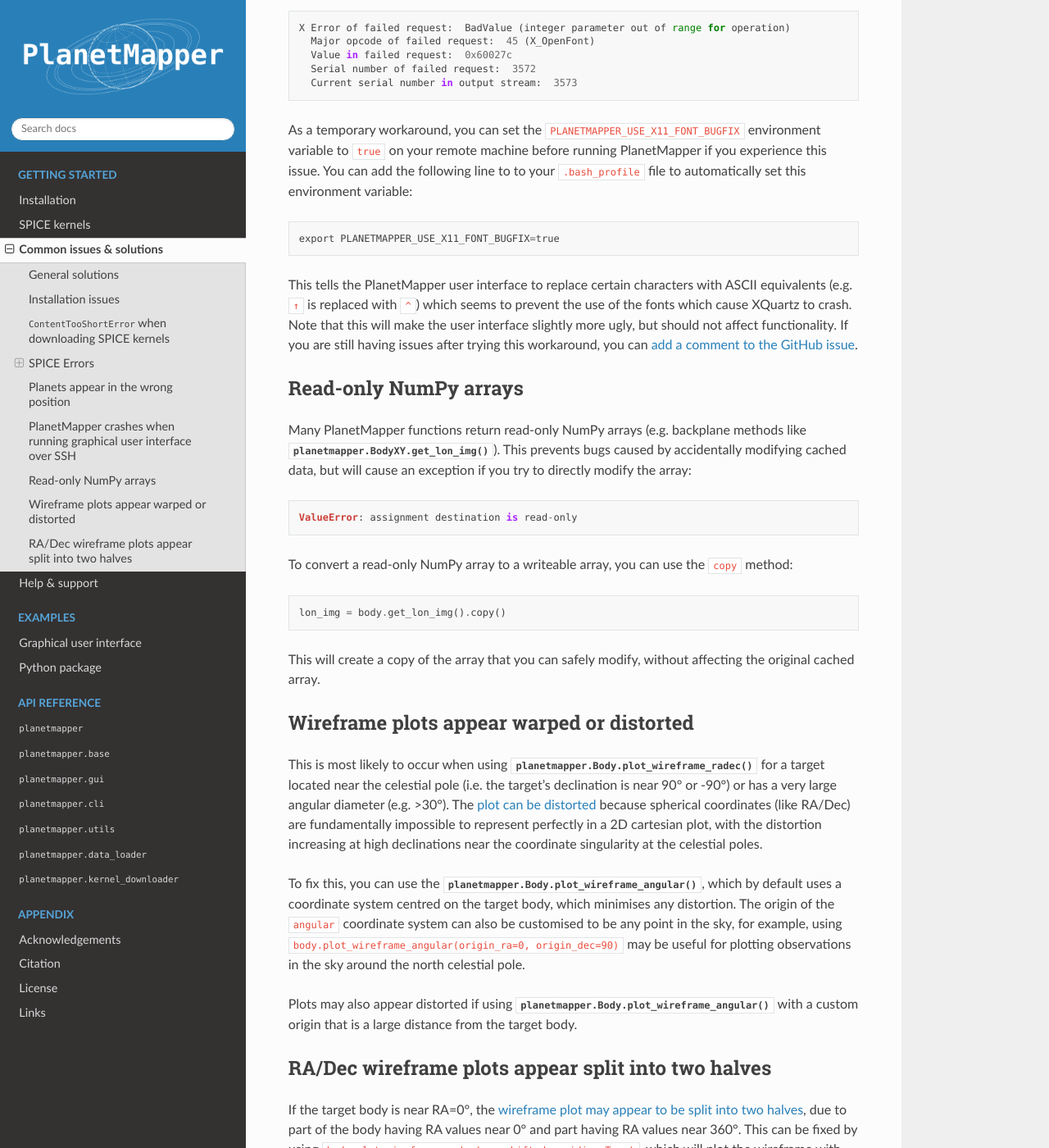
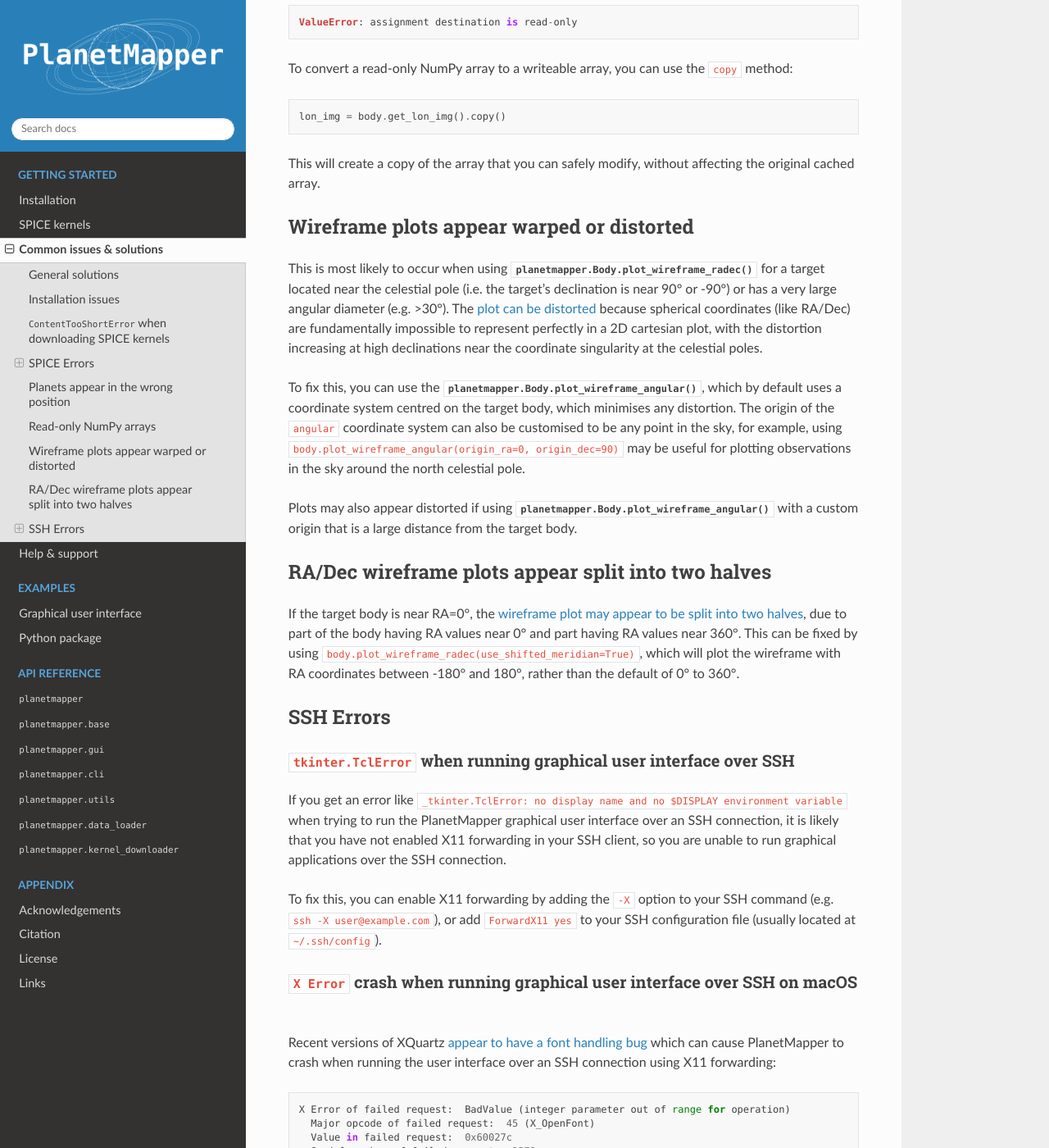
Before and after one commit to ortk95/planetmapper, a Sphinx documentation site: the page built from docs/common_issues.rst, in a window 1280 px wide and 1400 px high, scrolled down 2698 px. Shown: the whole window at 82% size. Built offline with Sphinx 7.4.7 and the Read the Docs theme 3.1.0, drawn with Linux system fonts in a browser that asks for light colours; the version number could not be read and is left out; some of the changed text lies outside the part shown.

Commit message:
Document no X11 error when running over SSH

```diff
--- a/docs/common_issues.rst
+++ b/docs/common_issues.rst
@@ -73,23 +73,6 @@
 - If you are using WCS information saved in the FITS header to automatically set the disc position, note that telescope pointing information (i.e. the WCS information) is never perfect. For example, due to the errors in guide star tracking, JWST pointing is only accurate to ~0.5".
 
 
-PlanetMapper crashes when running graphical user interface over SSH
-====================================================================
-Recent versions of XQuartz `appear to have a font handling bug <https://github.com/XQuartz/XQuartz/issues/216>`_ which can cause PlanetMapper to crash when running the user interface over an SSH connection using X11 forwarding: ::
-
-    X Error of failed request:  BadValue (integer parameter out of range for operation)
-      Major opcode of failed request:  45 (X_OpenFont)
-      Value in failed request:  0x60027c
-      Serial number of failed request:  3572
-      Current serial number in output stream:  3573
-
-As a temporary workaround, you can set the `PLANETMAPPER_USE_X11_FONT_BUGFIX` environment variable to `true` on your remote machine before running PlanetMapper if you experience this issue. You can add the following line to to your `.bash_profile` file to automatically set this environment variable: ::
-
-    export PLANETMAPPER_USE_X11_FONT_BUGFIX=true
-
-This tells the PlanetMapper user interface to replace certain characters with ASCII equivalents (e.g. `↑` is replaced with `^`) which seems to prevent the use of the fonts which cause XQuartz to crash. Note that this will make the user interface slightly more ugly, but should not affect functionality. If you are still having issues after trying this workaround, you can `add a comment to the GitHub issue <https://github.com/ortk95/planetmapper/issues/145>`_.
-
-
 .. _readonly arrays:
 
 Read-only NumPy arrays
@@ -121,3 +104,30 @@
 RA/Dec wireframe plots appear split into two halves
 ===================================================
 If the target body is near RA=0°, the `wireframe plot may appear to be split into two halves <https://github.com/ortk95/planetmapper/issues/326#issuecomment-1934275816>`_, due to part of the body having RA values near 0° and part having RA values near 360°. This can be fixed by using `body.plot_wireframe_radec(use_shifted_meridian=True)`, which will plot the wireframe with RA coordinates between -180° and 180°, rather than the default of 0° to 360°.
+
+
+SSH Errors
+==========
+
+`tkinter.TclError` when running graphical user interface over SSH
+------------------------------------------------------------------
+If you get an error like `_tkinter.TclError: no display name and no $DISPLAY environment variable` when trying to run the PlanetMapper graphical user interface over an SSH connection, it is likely that you have not enabled X11 forwarding in your SSH client, so you are unable to run graphical applications over the SSH connection.
+
+To fix this, you can enable X11 forwarding by adding the `-X` option to your SSH command (e.g. `ssh -X user@example.com`), or add `ForwardX11 yes` to your SSH configuration file (usually located at `~/.ssh/config`).
+
+
+`X Error` crash when running graphical user interface over SSH on macOS
+-----------------------------------------------------------------------
+Recent versions of XQuartz `appear to have a font handling bug <https://github.com/XQuartz/XQuartz/issues/216>`_ which can cause PlanetMapper to crash when running the user interface over an SSH connection using X11 forwarding: ::
+
+    X Error of failed request:  BadValue (integer parameter out of range for operation)
+      Major opcode of failed request:  45 (X_OpenFont)
+      Value in failed request:  0x60027c
+      Serial number of failed request:  3572
+      Current serial number in output stream:  3573
+
+As a temporary workaround, you can set the `PLANETMAPPER_USE_X11_FONT_BUGFIX` environment variable to `true` on your remote machine before running PlanetMapper if you experience this issue. You can add the following line to to your `.bash_profile` file to automatically set this environment variable: ::
+
+    export PLANETMAPPER_USE_X11_FONT_BUGFIX=true
+
+This tells the PlanetMapper user interface to replace certain characters with ASCII equivalents (e.g. `↑` is replaced with `^`) which seems to prevent the use of the fonts which cause XQuartz to crash. Note that this will make the user interface slightly more ugly, but should not affect functionality. If you are still having issues after trying this workaround, you can `add a comment to the GitHub issue <https://github.com/ortk95/planetmapper/issues/145>`_.
```
